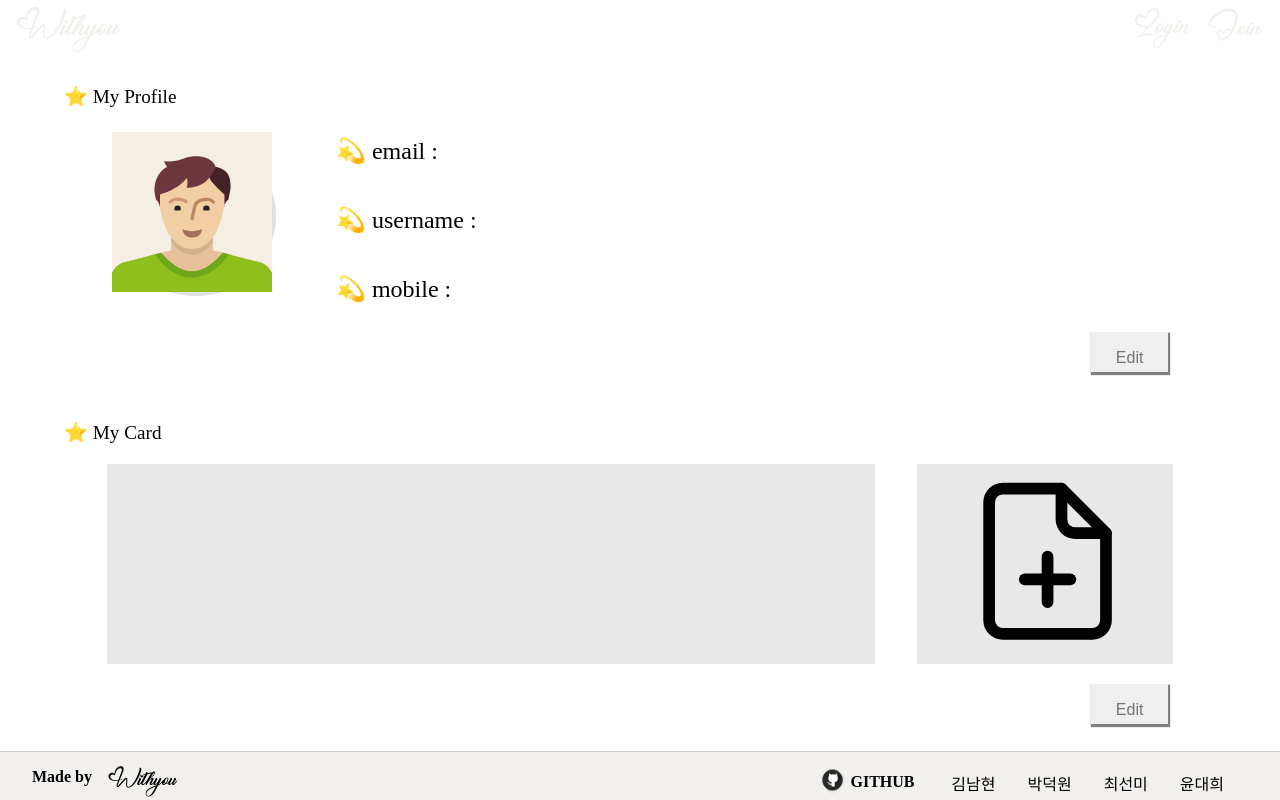
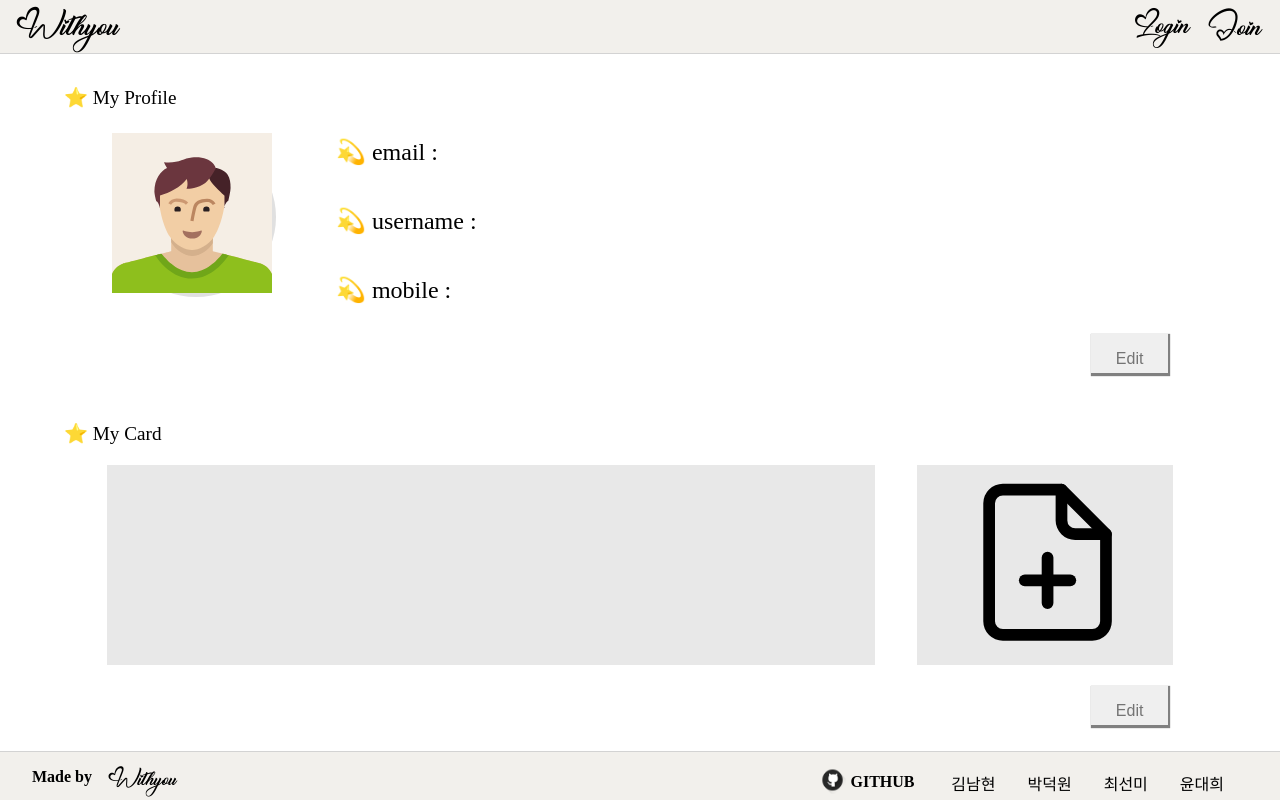
Before and after one commit to onniseonmi/Withyou, a React (Create React App) app in the folder client/: page /mypage in a window 1280 px wide. Built offline with nearby package versions, Linux system fonts and the light colour scheme; a web font is replaced by a local one.

Commit message:
fix nav on mypage

```diff
--- a/client/src/App.js
+++ b/client/src/App.js
@@ -77,7 +77,7 @@ export default function App() {
         </Route>
         <Route path="/editpage">{!loginBtn && <EditPage />}</Route>
         <Route path="/mypage">
-          <Mypage accessToken={accessToken} />
+          <Mypage accessToken={accessToken} setLandingOn={setLandingOn} />
         </Route>
       </Switch>
     </Router>
--- a/client/src/pages/Mypage.js
+++ b/client/src/pages/Mypage.js
@@ -1,9 +1,12 @@
-import React from "react";
+import React, { useEffect } from "react";
 import "../css/Mypage.css";
 import Footer from "../components/Footer";
 import Myprofile from "../components/mypage/Myprofile";
 import Mycard from "../components/mypage/Mycard";
-const Mypage = () => {
+const Mypage = ({ setLandingOn }) => {
+  useEffect(() => {
+    setLandingOn(false);
+  }, []);
   return (
     <div id="mypage">
       <div id="profile">
```
